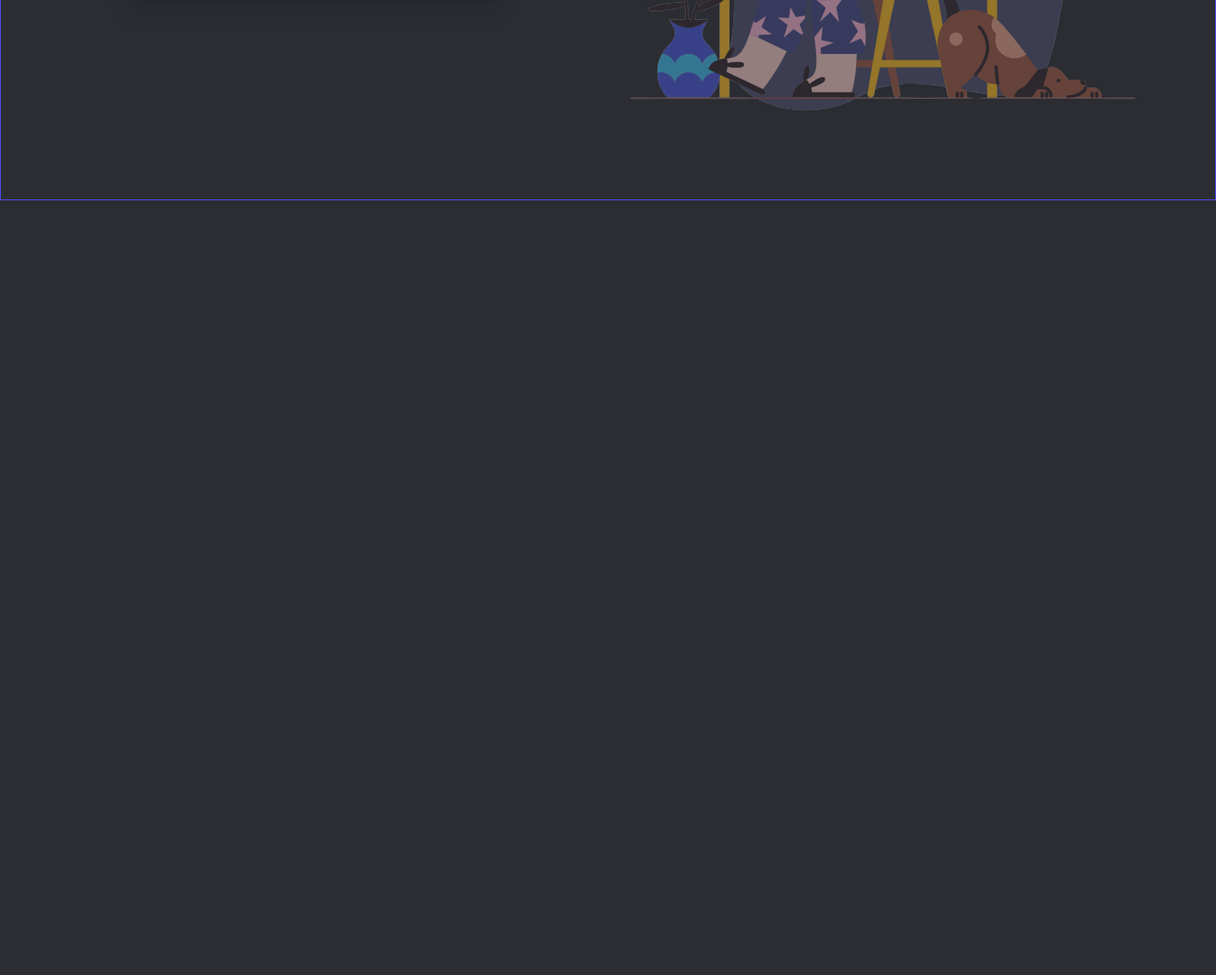
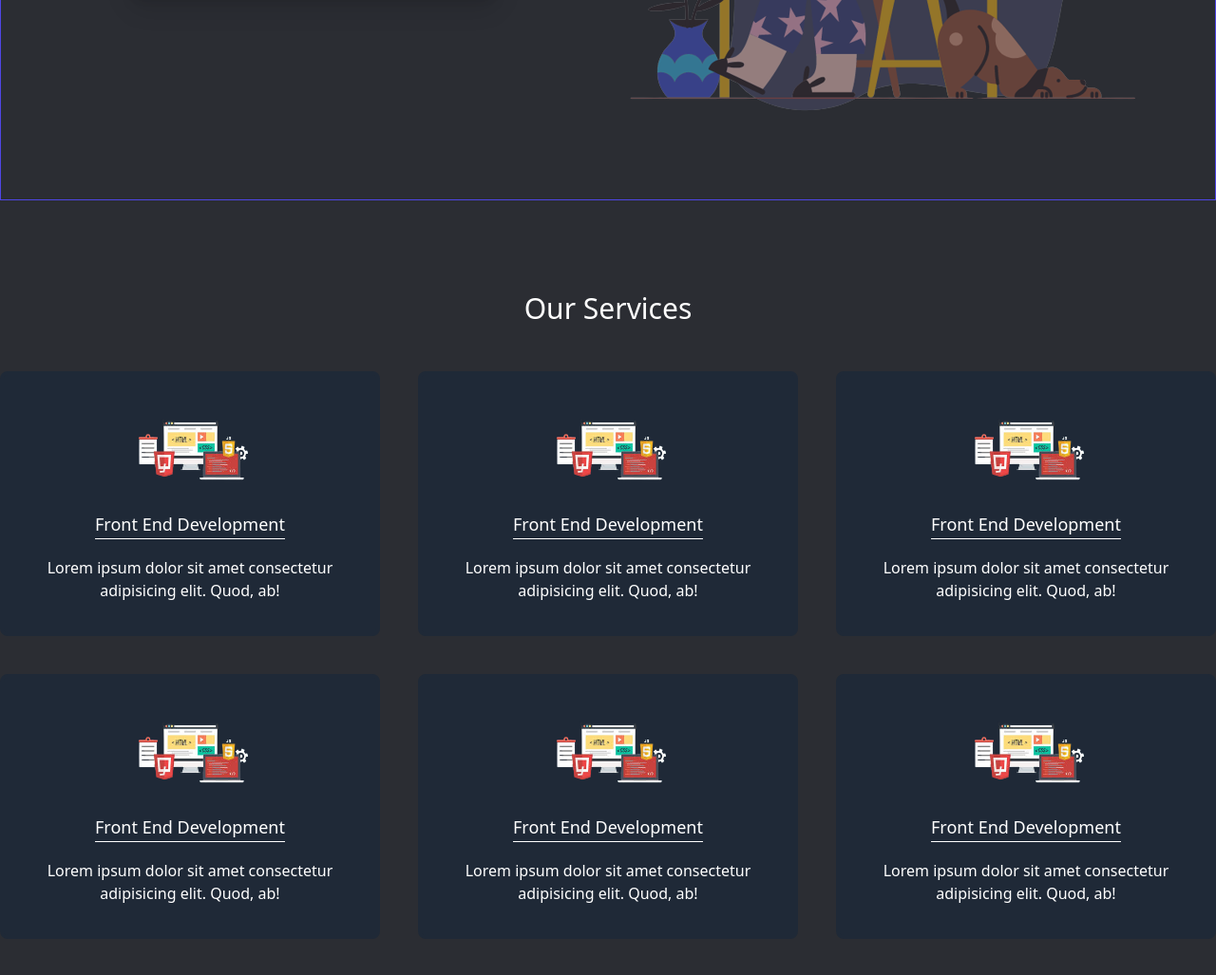
Before and after one commit to laravelhero/tailwind, a website built with Vite: page index.html in a window 1280 px wide. Shown: the part 517-1544 px from the top of the page at 95% size. Before the commit the page ends 800 px from the top, so only its background shows below. Built offline with nearby package versions, Linux system fonts and the light colour scheme.

Commit message:
Added Grid Section

```diff
--- a/index.html
+++ b/index.html
@@ -7,7 +7,7 @@
     <title>Tailwind CSS</title>
   </head>
   <body class="bg-[#2B2D33]">
-    <nav class="bg-[#2B2D33] shadow-xl">
+    <nav class="bg-[#2B2D33] shadow-xl sticky top-0 z-10">
       <div class="container mx-auto">
         <div class="sm:flex justify-between items-center py-5">
           <div class="text-center mb-3">
@@ -40,7 +40,7 @@
           </h1>
           <button
             type="button"
-            class="bg-indigo-900 px-7 py-3 rounded-full text-xl shadow-xl hover:bg-indigo-950"
+            class="bg-indigo-900 px-7 py-3 rounded-full text-xl shadow-xl hover:bg-indigo-950 transition"
           >
             Join : Programming Shikbo's Team
             <svg
@@ -64,5 +64,79 @@
         </div>
       </div>
     </header>
+    <main class="container mx-auto">
+      <section class="my-24">
+        <h2 class="text-white text-3xl text-center mb-12">Our Services</h2>
+
+        <div class="grid md:grid-cols-2 lg:grid-cols-3 gap-10">
+          <div
+            class="bg-gray-800 rounded-lg text-white space-y-5 text-center p-8 border-4 border-[#1F2937] hover:border-indigo-600 cursor-pointer"
+          >
+            <img class="w-1/2 mx-auto" src="images/frontEnd.png" alt="" />
+            <h4 class="text-lg underline underline-offset-8">
+              Front End Development
+            </h4>
+            <p>
+              Lorem ipsum dolor sit amet consectetur adipisicing elit. Quod, ab!
+            </p>
+          </div>
+          <div
+            class="bg-gray-800 rounded-lg text-white space-y-5 text-center p-8 border-4 border-[#1F2937] hover:border-indigo-600 cursor-pointer"
+          >
+            <img class="w-1/2 mx-auto" src="images/frontEnd.png" alt="" />
+            <h4 class="text-lg underline underline-offset-8">
+              Front End Development
+            </h4>
+            <p>
+              Lorem ipsum dolor sit amet consectetur adipisicing elit. Quod, ab!
+            </p>
+          </div>
+          <div
+            class="bg-gray-800 rounded-lg text-white space-y-5 text-center p-8 border-4 border-[#1F2937] hover:border-indigo-600 cursor-pointer"
+          >
+            <img class="w-1/2 mx-auto" src="images/frontEnd.png" alt="" />
+            <h4 class="text-lg underline underline-offset-8">
+              Front End Development
+            </h4>
+            <p>
+              Lorem ipsum dolor sit amet consectetur adipisicing elit. Quod, ab!
+            </p>
+          </div>
+          <div
+            class="bg-gray-800 rounded-lg text-white space-y-5 text-center p-8 border-4 border-[#1F2937] hover:border-indigo-600 cursor-pointer"
+          >
+            <img class="w-1/2 mx-auto" src="images/frontEnd.png" alt="" />
+            <h4 class="text-lg underline underline-offset-8">
+              Front End Development
+            </h4>
+            <p>
+              Lorem ipsum dolor sit amet consectetur adipisicing elit. Quod, ab!
+            </p>
+          </div>
+          <div
+            class="bg-gray-800 rounded-lg text-white space-y-5 text-center p-8 border-4 border-[#1F2937] hover:border-indigo-600 cursor-pointer"
+          >
+            <img class="w-1/2 mx-auto" src="images/frontEnd.png" alt="" />
+            <h4 class="text-lg underline underline-offset-8">
+              Front End Development
+            </h4>
+            <p>
+              Lorem ipsum dolor sit amet consectetur adipisicing elit. Quod, ab!
+            </p>
+          </div>
+          <div
+            class="bg-gray-800 rounded-lg text-white space-y-5 text-center p-8 border-4 border-[#1F2937] hover:border-indigo-600 cursor-pointer"
+          >
+            <img class="w-1/2 mx-auto" src="images/frontEnd.png" alt="" />
+            <h4 class="text-lg underline underline-offset-8">
+              Front End Development
+            </h4>
+            <p>
+              Lorem ipsum dolor sit amet consectetur adipisicing elit. Quod, ab!
+            </p>
+          </div>
+        </div>
+      </section>
+    </main>
   </body>
 </html>
```
